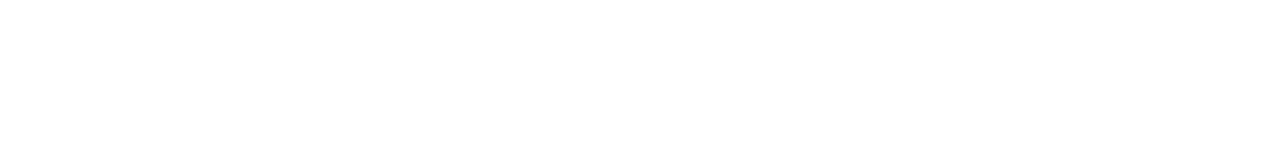
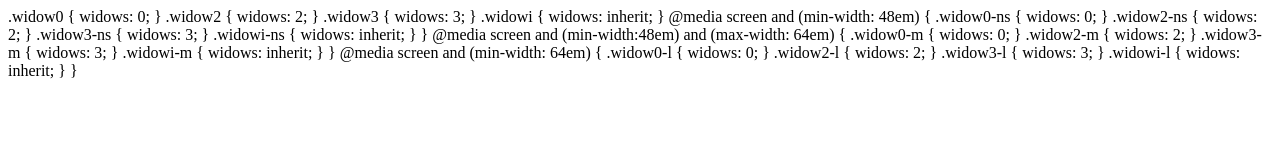
Before and after one commit to mrmrs/css-widows, a website: page index.html in a window 1280 px wide. Drawn offline with Linux system fonts and the light colour scheme.

Commit message:
Adding css contents to html file for documentation

```diff
--- a/index.html
+++ b/index.html
@@ -12,5 +12,31 @@
     <link rel="stylesheet" href="widows.css">
   </head>
   <body>
-  </body>
+.widow0 { widows: 0; }
+.widow2 { widows: 2; }
+.widow3 { widows: 3; }
+.widowi { widows: inherit; }
+
+@media screen and (min-width: 48em) {
+.widow0-ns { widows: 0; }
+.widow2-ns { widows: 2; }
+.widow3-ns { widows: 3; }
+.widowi-ns { widows: inherit; }
+}
+
+@media screen and (min-width:48em) and (max-width: 64em) {
+.widow0-m { widows: 0; }
+.widow2-m { widows: 2; }
+.widow3-m { widows: 3; }
+.widowi-m { widows: inherit; }
+}
+
+@media screen and (min-width: 64em) {
+.widow0-l { widows: 0; }
+.widow2-l { widows: 2; }
+.widow3-l { widows: 3; }
+.widowi-l { widows: inherit; }
+}
+
+</body>
 </html>
```
